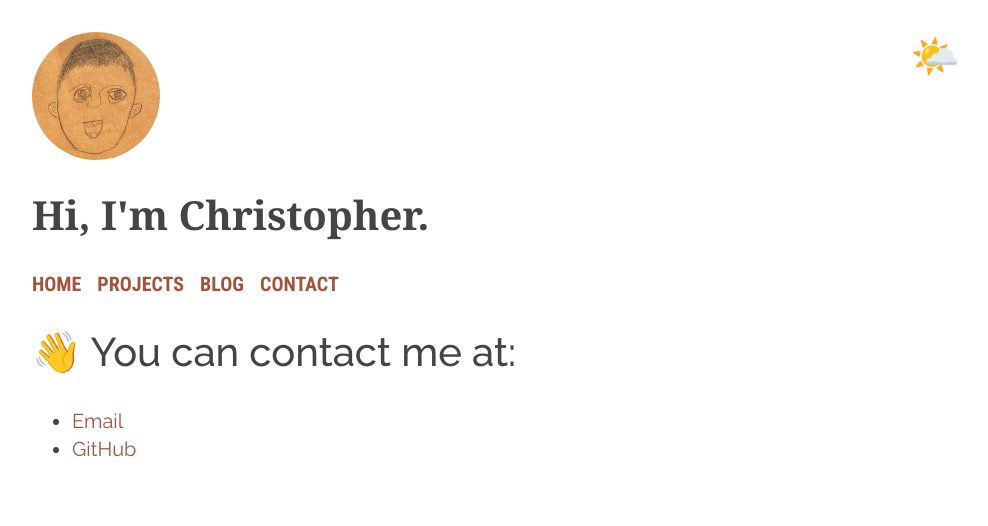
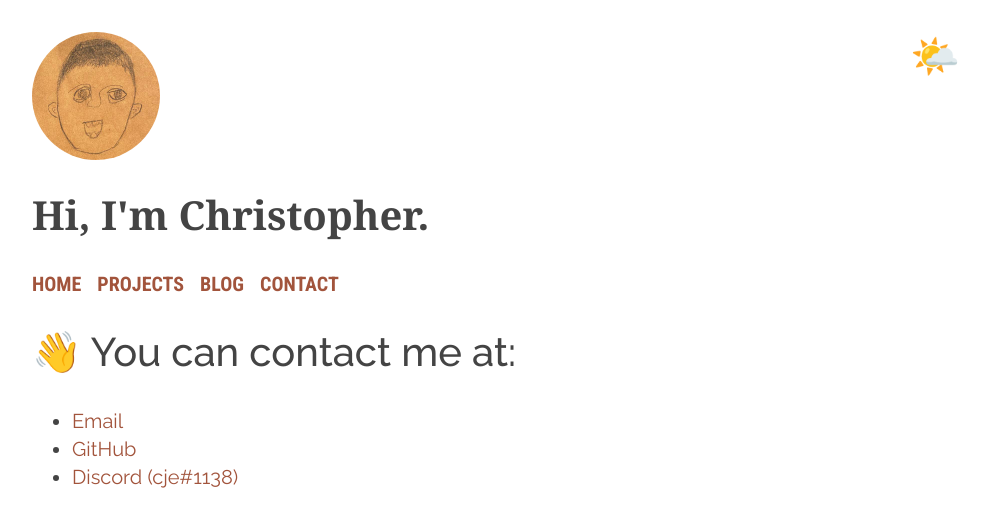
Before and after one commit to c-ehrlich/personal-site, a Next.js app: page /contact in a window 1280 px wide. Shown: the top 526 px of the page, without its empty margins (144-1132 px from the left). Built offline with nearby package versions, Linux system fonts and the light colour scheme.

Commit message:
feat: Add Discord to contacts

```diff
--- a/pages/contact.tsx
+++ b/pages/contact.tsx
@@ -8,14 +8,23 @@ const contact: NextPage = () => {
       <h1>👋 You can contact me at:</h1>
       <ul>
         <li>
-          <Link href='mailto:ehrlich.christopher@gmail.com'><a>Email</a></Link>
+          <Link href='mailto:ehrlich.christopher@gmail.com'>
+            <a>Email</a>
+          </Link>
         </li>
         <li>
-          <Link href='https://github.com/c-ehrlich'><a>GitHub</a></Link>
+          <Link href='https://github.com/c-ehrlich'>
+            <a>GitHub</a>
+          </Link>
+        </li>
+        <li>
+          <Link href='https://discordapp.com/channels/@me/190543707592720384'>
+            Discord (cje#1138)
+          </Link>
         </li>
       </ul>
     </PageSectionContainer>
-  )
-}
+  );
+};
 
-export default contact
+export default contact;
```
